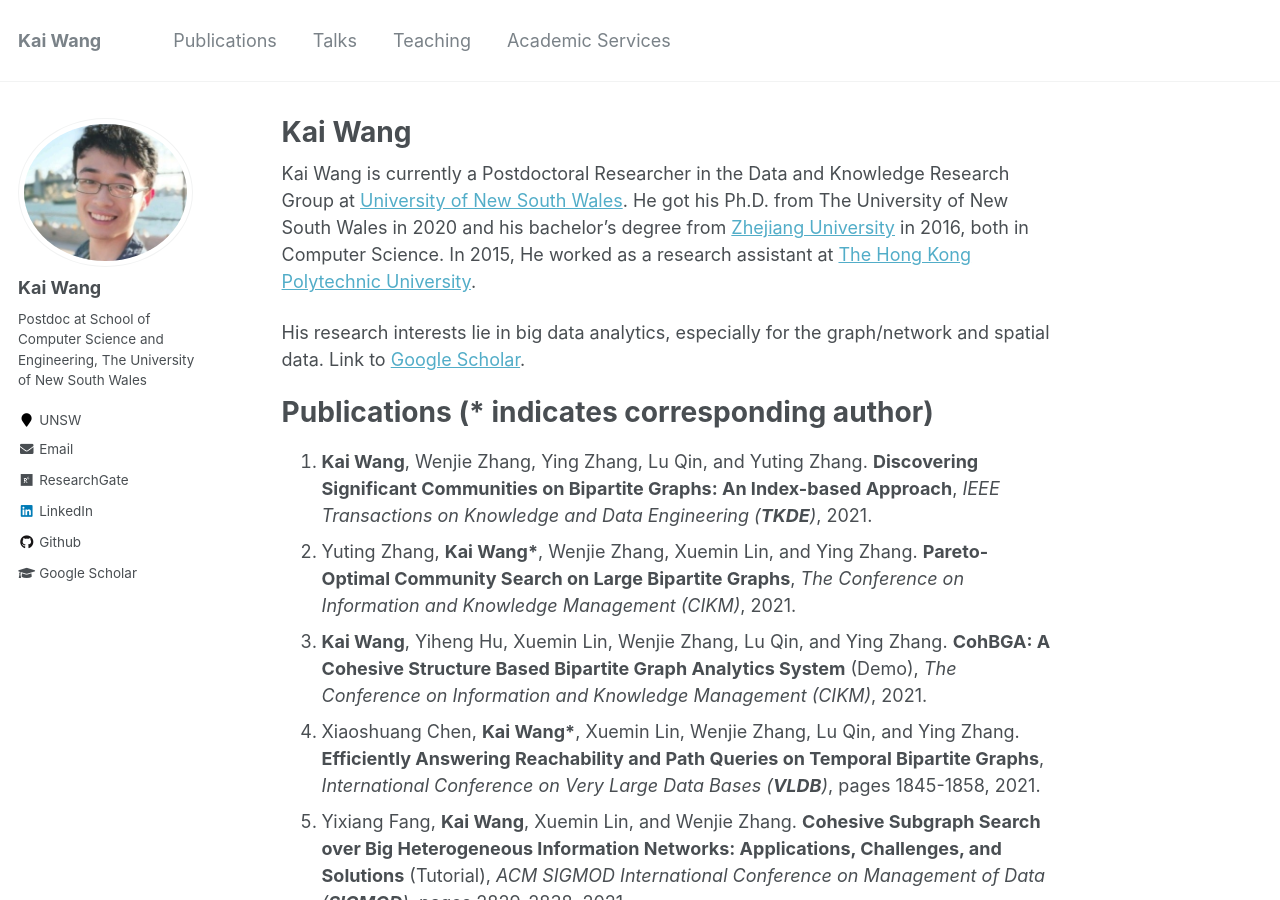
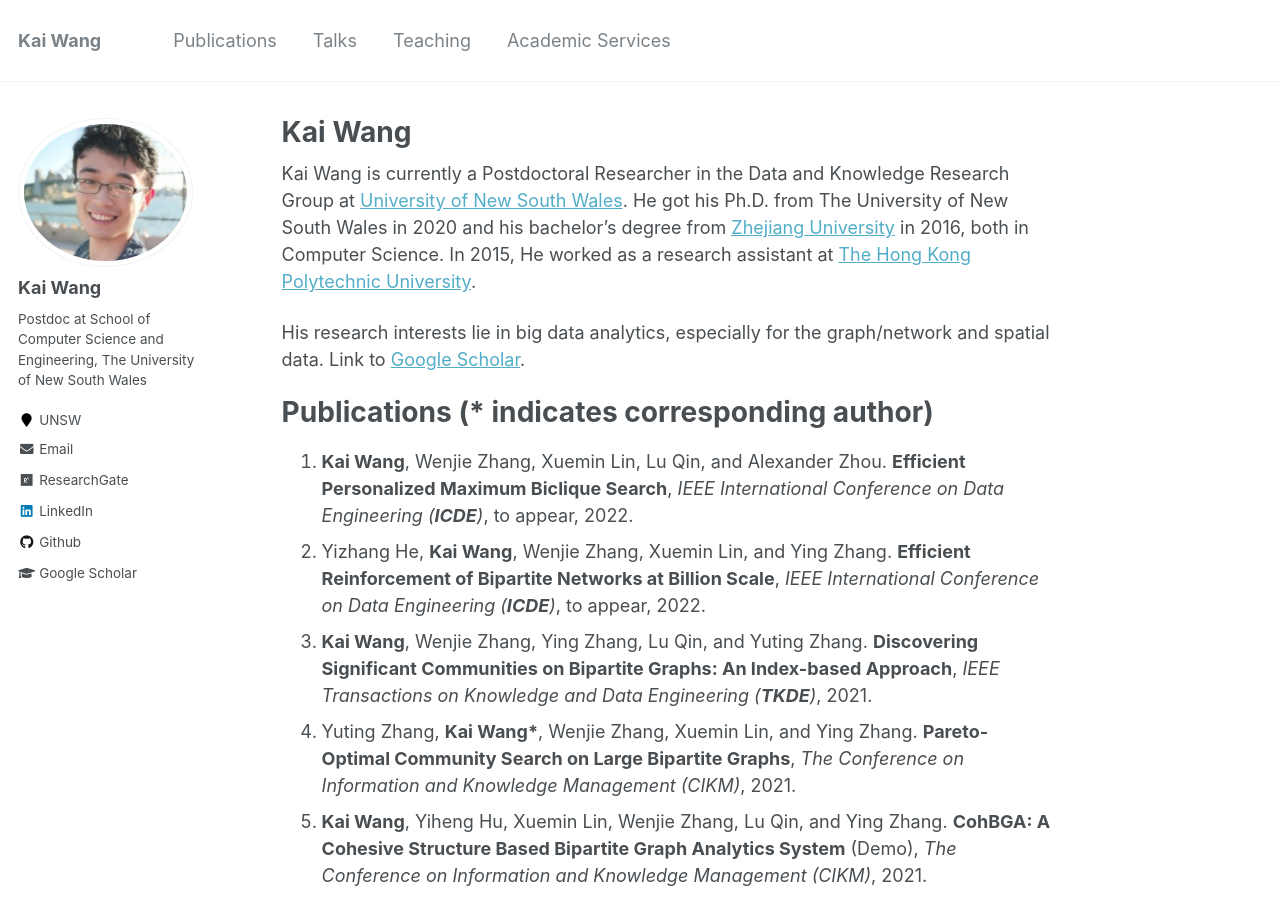
Before and after one commit to cs-kaiwang/cs-kaiwang.github.io, a Jekyll site: the page built from _pages/about.md, in a window 1280 px wide and 900 px high. Built offline with Jekyll 4.4.1, drawn with Linux system fonts in a browser that asks for light colours.

Commit message:
Update about.md

```diff
--- a/_pages/about.md
+++ b/_pages/about.md
@@ -14,23 +14,25 @@ His research interests lie in big data analytics, especially for the graph/netwo
 
 Publications (* indicates corresponding author)
 ======
-1. **Kai Wang**, Wenjie Zhang, Ying Zhang, Lu Qin, and Yuting Zhang. **Discovering Significant Communities on Bipartite Graphs: An Index-based Approach**, *IEEE Transactions on Knowledge and Data Engineering (**TKDE**)*, 2021.
-2. Yuting Zhang, **Kai Wang\***, Wenjie Zhang, Xuemin Lin, and Ying Zhang. **Pareto-Optimal Community Search on Large Bipartite Graphs**, *The Conference on Information and Knowledge Management (CIKM)*, 2021.
-3. **Kai Wang**, Yiheng Hu, Xuemin Lin, Wenjie Zhang, Lu Qin, and Ying Zhang. **CohBGA: A Cohesive Structure Based Bipartite Graph Analytics System** (Demo), *The Conference on Information and Knowledge Management (CIKM)*, 2021.
-4. Xiaoshuang Chen, **Kai Wang\***, Xuemin Lin, Wenjie Zhang, Lu Qin, and Ying Zhang. **Efficiently Answering Reachability and Path Queries on Temporal Bipartite Graphs**, *International Conference on Very Large Data Bases (**VLDB**)*, pages 1845-1858, 2021.
-5. Yixiang Fang, **Kai Wang**, Xuemin Lin, and Wenjie Zhang. **Cohesive Subgraph Search over Big Heterogeneous Information Networks: Applications, Challenges, and Solutions** (Tutorial), *ACM SIGMOD International Conference on Management of Data (**SIGMOD**)*, pages 2829-2838, 2021.
-6. **Kai Wang**, Xuemin Lin, Lu Qin, Wenjie Zhang, and Ying Zhang. **Towards Efficient Solutions of Bitruss Decomposition for Large-scale Bipartite Graphs**, *The VLDB Journal (**VLDBJ**)*, pages 1-24, 2021.
-7. Yizhang He, **Kai Wang\***, Wenjie Zhang, Xuemin Lin, and Ying Zhang. **Exploring Cohesive Subgraphs with Vertex Engagement and Tie Strength in Bipartite Graphs**, *Information Sciences*, pages 277-296, 2021.
-8. Fan Zhang, Jiadong Xie, **Kai Wang**, Shiyu Yang, Yu Jiang. **Discovering Key Users for Defending Network Structural Stability**, *World Wide Web*, pages 1-23, 2021.
-9. Bo Tang, Man Lung Yiu, Kyriakos Mouratidis, Jiahao Zhang, and **Kai Wang**. **On Discovering Motifs and Frequent Patterns in Spatial Trajectories with Discrete Frechet Distance**, *GeoInformatica*, to apprear, 2021.
-10. **Kai Wang**, Xuemin Lin, Lu Qin, Wenjie Zhang, and Ying Zhang. **Efficient and Effective Community Search on Large-scale Bipartite Graphs**, *IEEE International Conference on Data Engineering (**ICDE**)*, pages 85-96, 2021.
-11. **Kai Wang**, Shuting Wang, Xin Cao, and Lu Qin. **Efficient Radius-bounded Community Search in Geo-social Networks**, *IEEE Transactions on Knowledge and Data Engineering (**TKDE**)*,  2020.
-12. Maryam Ghafouri, **Kai Wang\***, Fan Zhang, Ying Zhang, and Xuemin Lin. **Efficient Graph Hierarchical Decomposition With User Engagement And Tie Strength**, *International Conference on Database Systems for Advanced Applications (DASFAA)*, pages 448-465, 2020.
-13. **Kai Wang**, Xuemin Lin, Lu Qin, Wenjie Zhang, and Ying Zhang. **Efficient Bitruss Decomposition for Large-scale Bipartite Graphs**, *IEEE International Conference on Data Engineering (**ICDE**)*, pages 661-672, 2020.
-14. **Kai Wang**, Xuemin Lin, Lu Qin, Wenjie Zhang, and Ying Zhang. **Vertex Priority Based Butterfly Counting for Large-scale Bipartite Networks**, *International Conference on Very Large Data Bases (**VLDB**)*, pages 1139-1152, 2019.
-15. **Kai Wang**, Xin Cao, Xuemin Lin, Wenjie Zhang, and Lu Qin. **Efficient Computing of Radius-bounded k-cores**, *IEEE International Conference on Data Engineering (**ICDE**)*, pages 233-244, 2018.
-16. Bo Tang, Man Lung Yiu, Kyriakos Mouratidis, and **Kai Wang**. **Efficient Motif Discovery in Spatial Trajectories using Discrete Fréchet Distance**, *International Conference on Extending Database Technology (EDBT)*, pages 378-389, 2017.
-17. Lu Chen, Yunjun Gao, **Kai Wang**, Christian S Jensen, and Gang Chen. **Answering Why-not Questions on Metric Probabilistic Range Queries**, *IEEE International Conference on Data Engineering (**ICDE**)*, pages 767-778, 2016.
+1. **Kai Wang**, Wenjie Zhang, Xuemin Lin, Lu Qin, and Alexander Zhou. **Efficient Personalized Maximum Biclique Search**, *IEEE International Conference on Data Engineering (**ICDE**)*, to appear, 2022.
+2. Yizhang He, **Kai Wang**, Wenjie Zhang, Xuemin Lin, and Ying Zhang. **Efficient Reinforcement of Bipartite Networks at Billion Scale**, *IEEE International Conference on Data Engineering (**ICDE**)*, to appear, 2022.
+3. **Kai Wang**, Wenjie Zhang, Ying Zhang, Lu Qin, and Yuting Zhang. **Discovering Significant Communities on Bipartite Graphs: An Index-based Approach**, *IEEE Transactions on Knowledge and Data Engineering (**TKDE**)*, 2021.
+4. Yuting Zhang, **Kai Wang\***, Wenjie Zhang, Xuemin Lin, and Ying Zhang. **Pareto-Optimal Community Search on Large Bipartite Graphs**, *The Conference on Information and Knowledge Management (CIKM)*, 2021.
+5. **Kai Wang**, Yiheng Hu, Xuemin Lin, Wenjie Zhang, Lu Qin, and Ying Zhang. **CohBGA: A Cohesive Structure Based Bipartite Graph Analytics System** (Demo), *The Conference on Information and Knowledge Management (CIKM)*, 2021.
+6. Xiaoshuang Chen, **Kai Wang\***, Xuemin Lin, Wenjie Zhang, Lu Qin, and Ying Zhang. **Efficiently Answering Reachability and Path Queries on Temporal Bipartite Graphs**, *International Conference on Very Large Data Bases (**VLDB**)*, pages 1845-1858, 2021.
+7. Yixiang Fang, **Kai Wang**, Xuemin Lin, and Wenjie Zhang. **Cohesive Subgraph Search over Big Heterogeneous Information Networks: Applications, Challenges, and Solutions** (Tutorial), *ACM SIGMOD International Conference on Management of Data (**SIGMOD**)*, pages 2829-2838, 2021.
+8. **Kai Wang**, Xuemin Lin, Lu Qin, Wenjie Zhang, and Ying Zhang. **Towards Efficient Solutions of Bitruss Decomposition for Large-scale Bipartite Graphs**, *The VLDB Journal (**VLDBJ**)*, pages 1-24, 2021.
+9. Yizhang He, **Kai Wang\***, Wenjie Zhang, Xuemin Lin, and Ying Zhang. **Exploring Cohesive Subgraphs with Vertex Engagement and Tie Strength in Bipartite Graphs**, *Information Sciences*, pages 277-296, 2021.
+10. Fan Zhang, Jiadong Xie, **Kai Wang**, Shiyu Yang, Yu Jiang. **Discovering Key Users for Defending Network Structural Stability**, *World Wide Web*, pages 1-23, 2021.
+11. Bo Tang, Man Lung Yiu, Kyriakos Mouratidis, Jiahao Zhang, and **Kai Wang**. **On Discovering Motifs and Frequent Patterns in Spatial Trajectories with Discrete Frechet Distance**, *GeoInformatica*, to apprear, 2021.
+12. **Kai Wang**, Xuemin Lin, Lu Qin, Wenjie Zhang, and Ying Zhang. **Efficient and Effective Community Search on Large-scale Bipartite Graphs**, *IEEE International Conference on Data Engineering (**ICDE**)*, pages 85-96, 2021.
+13. **Kai Wang**, Shuting Wang, Xin Cao, and Lu Qin. **Efficient Radius-bounded Community Search in Geo-social Networks**, *IEEE Transactions on Knowledge and Data Engineering (**TKDE**)*,  2020.
+14. Maryam Ghafouri, **Kai Wang\***, Fan Zhang, Ying Zhang, and Xuemin Lin. **Efficient Graph Hierarchical Decomposition With User Engagement And Tie Strength**, *International Conference on Database Systems for Advanced Applications (DASFAA)*, pages 448-465, 2020.
+15. **Kai Wang**, Xuemin Lin, Lu Qin, Wenjie Zhang, and Ying Zhang. **Efficient Bitruss Decomposition for Large-scale Bipartite Graphs**, *IEEE International Conference on Data Engineering (**ICDE**)*, pages 661-672, 2020.
+16. **Kai Wang**, Xuemin Lin, Lu Qin, Wenjie Zhang, and Ying Zhang. **Vertex Priority Based Butterfly Counting for Large-scale Bipartite Networks**, *International Conference on Very Large Data Bases (**VLDB**)*, pages 1139-1152, 2019.
+17. **Kai Wang**, Xin Cao, Xuemin Lin, Wenjie Zhang, and Lu Qin. **Efficient Computing of Radius-bounded k-cores**, *IEEE International Conference on Data Engineering (**ICDE**)*, pages 233-244, 2018.
+18. Bo Tang, Man Lung Yiu, Kyriakos Mouratidis, and **Kai Wang**. **Efficient Motif Discovery in Spatial Trajectories using Discrete Fréchet Distance**, *International Conference on Extending Database Technology (EDBT)*, pages 378-389, 2017.
+19. Lu Chen, Yunjun Gao, **Kai Wang**, Christian S Jensen, and Gang Chen. **Answering Why-not Questions on Metric Probabilistic Range Queries**, *IEEE International Conference on Data Engineering (**ICDE**)*, pages 767-778, 2016.
 
 Talks
 ======
```
